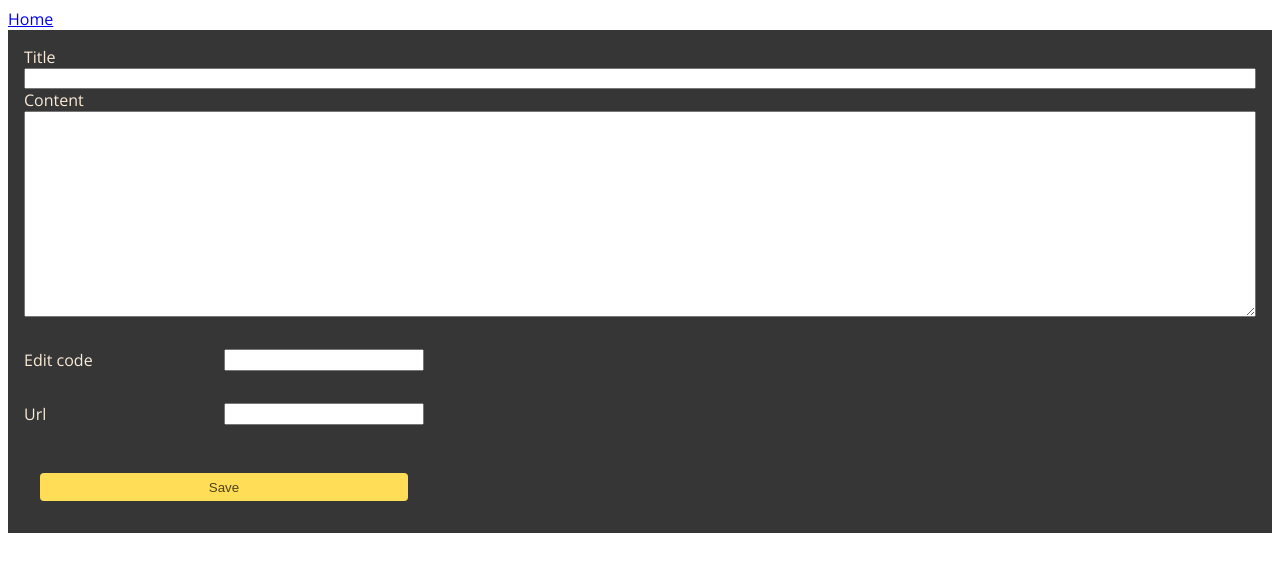
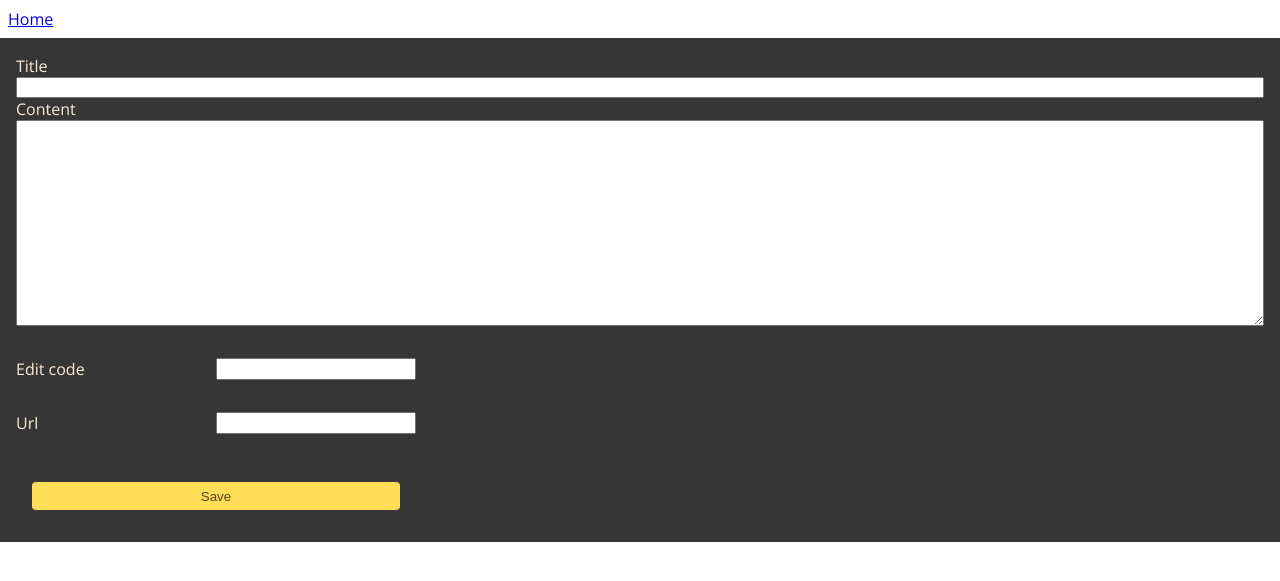
Before and after one commit to nicordev/share, a Symfony app: template templates/home/index.html.twig in a window 1280 px wide. Shown: the top 581 px of the page. Run offline with Twig, Linux system fonts and the light colour scheme; the template is opened without the code that fills it, so the values that code supplies are empty; form fields are guessed from the names that the template uses; some libraries are stand-ins or nearby versions.

Commit message:
feat: improve css

```diff
--- a/public/css/common.css
+++ b/public/css/common.css
@@ -1,4 +1,5 @@
 body {
+    margin: 0;
     font-family: 'Open Sans', sans-serif;
 }
 
--- /dev/null
+++ b/public/css/navigation.css
@@ -0,0 +1,4 @@
+.navigation {
+    padding: 0.5rem;
+    border-bottom: #363636 solid 1px;
+}
--- /dev/null
+++ b/public/css/note_list.css
@@ -0,0 +1,3 @@
+.note-list {
+    padding-left: 0.5rem;
+}
--- a/templates/base.html.twig
+++ b/templates/base.html.twig
@@ -7,6 +7,7 @@
         <link href="https://fonts.googleapis.com/css2?family=Open+Sans:wght@300&display=swap" rel="stylesheet">
         <link rel="stylesheet" href="{{ asset("/css/common.css") }}">
         <link rel="stylesheet" href="{{ asset("/css/display.css") }}">
+        <link rel="stylesheet" href="{{ asset("/css/navigation.css") }}">
         <link rel="stylesheet" href="{{ asset("/css/flash_message.css") }}">
         <link rel="stylesheet" href="{{ asset("/css/button.css") }}">
         {% block stylesheets %}{% endblock %}
--- a/templates/component/navigation.html.twig
+++ b/templates/component/navigation.html.twig
@@ -1,3 +1,3 @@
-<nav id="navigation">
+<nav id="navigation" class="navigation">
     <a href="{{ path('home') }}">Home</a>
 </nav>
--- a/templates/home/index.html.twig
+++ b/templates/home/index.html.twig
@@ -4,6 +4,7 @@
 
 {% block stylesheets %}
     <link rel="stylesheet" href="{{ asset("/css/note.css") }}">
+    <link rel="stylesheet" href="{{ asset("/css/note_list.css") }}">
 {% endblock %}
 
 {% block body %}
```
Also changed, not shown: 1 other file.
